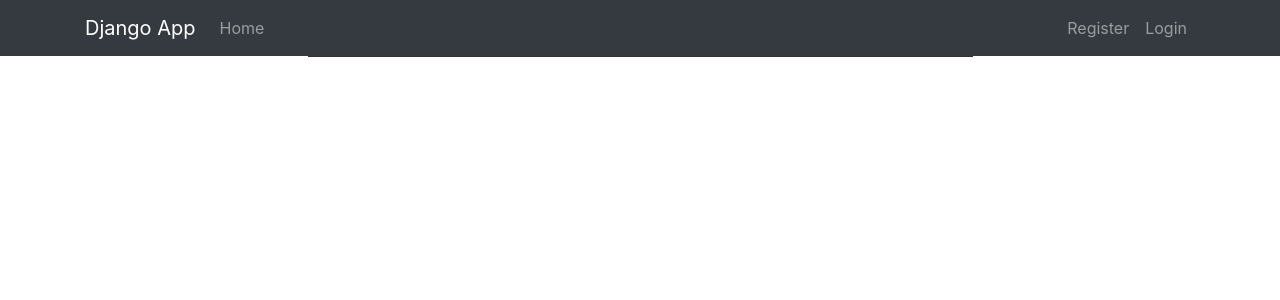
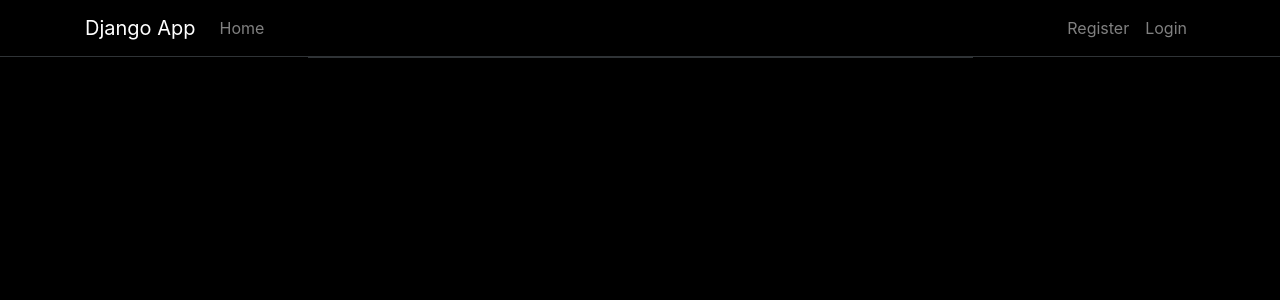
Before and after one commit to kkornel/django-social-app, a Django app: page / in a window 1280 px wide. Shown: the top 300 px of the page. Run offline with Django 3.2, Linux system fonts and the light colour scheme; data that the repository does not hold is empty; some libraries are stand-ins or nearby versions.

Commit message:
After changing styles

```diff
--- a/social/templates/social/home.html
+++ b/social/templates/social/home.html
@@ -2,6 +2,12 @@
 
 {% load static %}
 {% load filters  %}
+
+
+{% block stylesheets %}
+<link rel="stylesheet" type="text/css" href="{% static 'users/posts.css' %}">
+{% endblock stylesheets %}
+
 
 {% block scripts %}
 {% endblock scripts %}
--- a/users/static/users/main.css
+++ b/users/static/users/main.css
@@ -1,5 +1,70 @@
+/*
+colors {
+  background:         #000000;
+  background-hover:   #15181c;
+  text-main:          #d9d9d9;
+  text-sec:           #6e767d;
+  purple-main:        #794bc4;
+  purple-sec:         #3c2562;
+  dark-icon:          #6e767d;
+  dark-borders:       #2f3336;
+}
+*/
+
 body {
-  background: #ffffff
+  /* background: #ffffff; */
+  background-color:#000000;
+  color: #d9d9d9;
+}
+
+.bg-onhover {
+  background-color: #15181c;
+}
+
+textarea {
+  width: 100%;
+  color: #d9d9d9;
+  border-color: #2f3336;
+  background-color: #15181c;
+}
+
+textarea:focus {
+  color: #d9d9d9;
+  border-color: #3c2562;
+  background-color: #15181c;
+}
+
+textarea[name=content] {
+    width: 100%;
+    color: #d9d9d9;
+    border-color: #2f3336;
+    background-color: #15181c;
+}
+
+textarea[name=content]:focus {
+  color: #d9d9d9;
+  border-color: #3c2562;
+  background-color: #15181c;
+}
+
+input[type=text],
+input[type=email],
+input[type=checkbox],
+input[type=password],
+input[type=file] {
+  color: #d9d9d9;
+  border-color: #2f3336;
+  background-color: #15181c;
+}
+
+input[type=text]:focus,
+input[type=email]:focus,
+input[type=checkbox]:focus,
+input[type=password]:focus,
+input[type=file]:focus {
+  color: #d9d9d9;
+  border-color: #3c2562;
+  background-color: #15181c;
 }
 
 .main-text {
@@ -134,6 +199,18 @@ a:hover {
   text-decoration: inherit;
 }
 
+.col-sec {
+  color: #6e767d;
+}
+
+.light-icon {
+    color: #6e767d;
+}
+
+.light-icon:hover {
+    color: #d9d9d9;
+}
+
 .no-decoration:hover {
   color: unset;
   text-decoration-color: #d9d9d9;
@@ -159,7 +236,6 @@ a:hover {
   width: 100%;
 }
 
-
 .nav-back {
     padding-top: 5px;
     padding-bottom: 10px;
@@ -181,6 +257,12 @@ a.nav-back-span-a {
 a.nav-back-span-a:hover {
     color: #794bc4;
     text-decoration: none;
+}
+
+.my-navbar {
+  border-bottom-color: #2f3336;
+  border-bottom-style: solid;
+  border-bottom-width: 1px;
 }
 
 .nav-back-span-text {
@@ -255,3 +337,125 @@ a.nav-back-span-a:hover {
   background-color: #865dca;
   color: #ffffff;
 }
+
+
+
+
+/* Icon Wobble Horizontal */
+@-webkit-keyframes hvr-icon-wobble-horizontal {
+  16.65% {
+    -webkit-transform: translateX(6px);
+    transform: translateX(6px);
+  }
+  33.3% {
+    -webkit-transform: translateX(-5px);
+    transform: translateX(-5px);
+  }
+  49.95% {
+    -webkit-transform: translateX(4px);
+    transform: translateX(4px);
+  }
+  66.6% {
+    -webkit-transform: translateX(-2px);
+    transform: translateX(-2px);
+  }
+  83.25% {
+    -webkit-transform: translateX(1px);
+    transform: translateX(1px);
+  }
+  100% {
+    -webkit-transform: translateX(0);
+    transform: translateX(0);
+  }
+}
+@keyframes hvr-icon-wobble-horizontal {
+  16.65% {
+    -webkit-transform: translateX(6px);
+    transform: translateX(6px);
+  }
+  33.3% {
+    -webkit-transform: translateX(-5px);
+    transform: translateX(-5px);
+  }
+  49.95% {
+    -webkit-transform: translateX(4px);
+    transform: translateX(4px);
+  }
+  66.6% {
+    -webkit-transform: translateX(-2px);
+    transform: translateX(-2px);
+  }
+  83.25% {
+    -webkit-transform: translateX(1px);
+    transform: translateX(1px);
+  }
+  100% {
+    -webkit-transform: translateX(0);
+    transform: translateX(0);
+  }
+}
+.hvr-icon-wobble-horizontal {
+  display: inline-block;
+  vertical-align: middle;
+  -webkit-transform: perspective(1px) translateZ(0);
+  transform: perspective(1px) translateZ(0);
+  box-shadow: 0 0 1px rgba(0, 0, 0, 0);
+  -webkit-transition-duration: 0.3s;
+  transition-duration: 0.3s;
+}
+.hvr-icon-wobble-horizontal .hvr-icon {
+  -webkit-transform: translateZ(0);
+  transform: translateZ(0);
+}
+.hvr-icon-wobble-horizontal:hover .hvr-icon, .hvr-icon-wobble-horizontal:focus .hvr-icon, .hvr-icon-wobble-horizontal:active .hvr-icon {
+  -webkit-animation-name: hvr-icon-wobble-horizontal;
+  animation-name: hvr-icon-wobble-horizontal;
+  -webkit-animation-duration: 1s;
+  animation-duration: 1s;
+  -webkit-animation-timing-function: ease-in-out;
+  animation-timing-function: ease-in-out;
+  -webkit-animation-iteration-count: 1;
+  animation-iteration-count: 1;
+}
+
+/* Pulse shrink */
+@-webkit-keyframes hvr-icon-pulse-shrink {
+  to {
+    -webkit-transform: scale(0.8);
+    transform: scale(0.8);
+  }
+}
+@keyframes hvr-icon-pulse-shrink {
+  to {
+    -webkit-transform: scale(0.8);
+    transform: scale(0.8);
+  }
+}
+.hvr-icon-pulse-shrink {
+  display: inline-block;
+  vertical-align: middle;
+  -webkit-transform: perspective(1px) translateZ(0);
+  transform: perspective(1px) translateZ(0);
+  box-shadow: 0 0 1px rgba(0, 0, 0, 0);
+}
+.hvr-icon-pulse-shrink .hvr-icon {
+  -webkit-transform: translateZ(0);
+  transform: translateZ(0);
+  -webkit-transition-timing-function: ease-out;
+  transition-timing-function: ease-out;
+}
+.hvr-icon-pulse-shrink:hover .hvr-icon, .hvr-icon-pulse-shrink:focus .hvr-icon, .hvr-icon-pulse-shrink:active .hvr-icon {
+  -webkit-animation-name: hvr-icon-pulse-shrink;
+  animation-name: hvr-icon-pulse-shrink;
+  -webkit-animation-duration: 0.3s;
+  animation-duration: 0.3s;
+  -webkit-animation-timing-function: linear;
+  animation-timing-function: linear;
+  -webkit-animation-iteration-count: infinite;
+  animation-iteration-count: infinite;
+  -webkit-animation-direction: alternate;
+  animation-direction: alternate;
+}
+
+
+/* ssssssssssssssssssssssssssssssss */
--- a/users/templates/users/base.html
+++ b/users/templates/users/base.html
@@ -15,6 +15,7 @@
 
     <link rel="stylesheet" type="text/css" href="{% static 'users/main.css' %}">
     <link rel="stylesheet" type="text/css" href="{% static 'users/posts.css' %}">
+    <link rel="stylesheet" type="text/css" href="{% static 'users/modal.css' %}">
 
     {% block stylesheets %}
     {% endblock stylesheets %}
@@ -27,7 +28,8 @@
 </head>
 
 <body>
-    <nav class="navbar navbar-expand-lg navbar-dark bg-dark">
+    <!-- <nav class="navbar navbar-expand-lg navbar-dark bg-dark"> -->
+    <nav class="navbar navbar-expand-lg navbar-dark my-navbar">
         <div class="container">
             <a class="navbar-brand" href="{% url 'home' %}">Django App</a>
             <button class="navbar-toggler" type="button" data-toggle="collapse" data-target="#navbarText"
@@ -77,6 +79,16 @@
         </div>
         {% endfor %}
         {% endif %}
+
+        {% comment %}
+        <!-- <div class="modal fade" tabindex="-1" role="dialog" id="modal">
+            <div class="modal-dialog" role="document">
+                <div class="modal-content my-modal-content">
+
+                </div>
+            </div>
+        </div> -->
+        {% endcomment %}
 
         <div class="modal fade" tabindex="-1" role="dialog" id="modal">
             <div class="modal-dialog" role="document">
```
Also changed, not shown: social/templates/social/post_detail.html (+5 -2 lines), users/templates/users/profile.html (+12 -1 lines).
